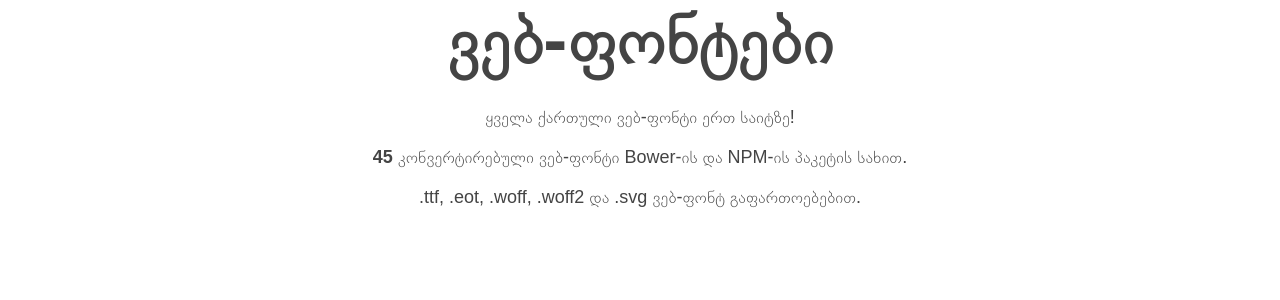
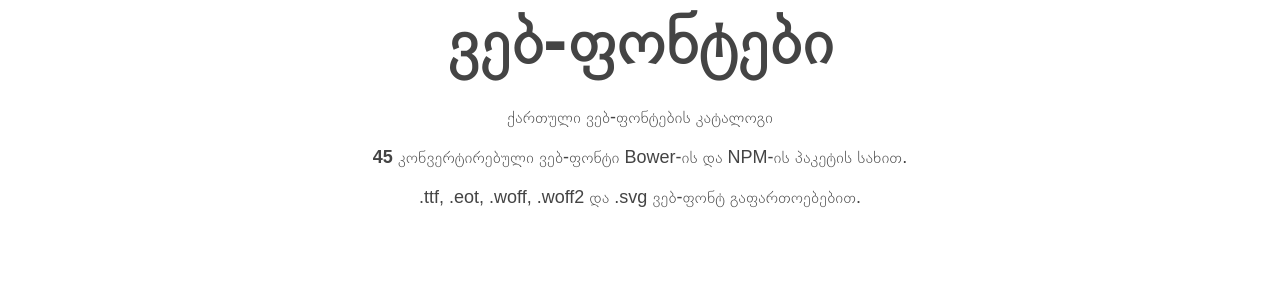
Before and after one commit to web-fonts/web-fonts.github.io, a Jekyll site: the page built from index.html, in a window 1280 px wide. Shown: the part 153-453 px from the top of the page. Built offline with Jekyll 4.4.1, drawn with Linux system fonts in a browser that asks for light colours.

Commit message:
few fixes

```diff
--- a/_config.yml
+++ b/_config.yml
@@ -1,6 +1,6 @@
 # Site settings
 title: ვებ-ფონტები
-description: "ყველა ქართული ვებ-ფონტი ერთ საიტზე!"
+description: "ქართული ვებ-ფონტების კატალოგი"
 url: "https://web-fonts.github.io/" # the base hostname & protocol for your site
 github_username: web-fonts
 
@@ -25,6 +25,7 @@
       type: fonts
     values:
       layout: font
+      published: true
       author: 0
       transform: 0
       style: 0
--- a/_includes/head.html
+++ b/_includes/head.html
@@ -7,7 +7,7 @@
     <meta name="description" content="{% if page.excerpt %}{{ page.excerpt | strip_html | strip_newlines | truncate: 160 }}{% else %}{{ site.description }}{% endif %}">
     <link rel="stylesheet" href="/bower_components/uikit/css/uikit.almost-flat.min.css">
     <link rel="stylesheet" href="/bower_components/bpg-nateli/css/bpg-nateli.min.css">
-    <link rel="stylesheet" href="/css/main.css">
+    <link rel="stylesheet" href="/css/app.css">
     {% include css.html %}
     <script>
         var preview_text = "{{ site.preview_text }}";
--- a/fonts/index.html
+++ b/fonts/index.html
@@ -9,7 +9,7 @@
 
   {% assign fonts = site.fonts | sort: 'title' | reversed %}
   {% for font in fonts %}
-
+    {% if font.published %}
     {% assign slug = font.url | replace: '/', '' %}
 
     <div data-title="{{ slug }}" data-uk-filter="{% if font.transform == 1 %}uppercase{%else%}lowercase{%endif%},{{site.data.styles[font.style].slug}},{{ font.title }}" class="uk-width-1-1 uk-width-medium-1-2 uk-searchable">
@@ -22,7 +22,7 @@
             </span>
 
             <h3 class="uk-panel-title">{{ font.title }}</h3>
-            <h2 class="ff-{{ slug }} uk-text-truncate">{{ site.preview_text }}</h2>
+            <h2 class="f-preview ff-{{ slug }} uk-text-truncate">{{ site.preview_text }}</h2>
             <p class="uk-text-truncate">
             {% if font.style %}სტილი: <strong class="uk-text-bold">{{ site.data.styles[font.style].name }}</strong>{% endif %}{% if font.transform %}, <strong class="uk-text-bold">{{ site.data.transform[font.transform] }}.</strong> {% endif %}
             {% if font.author %}ავტორი: <strong>{{ site.data.authors[font.author].name }}</strong>{% endif %}
@@ -31,7 +31,7 @@
         </a>
 
     </div>
-
+   {% endif %}
   {% endfor %}
 
 </div>
```
Also changed, not shown: css/app.scss (renamed from css/main.scss).
